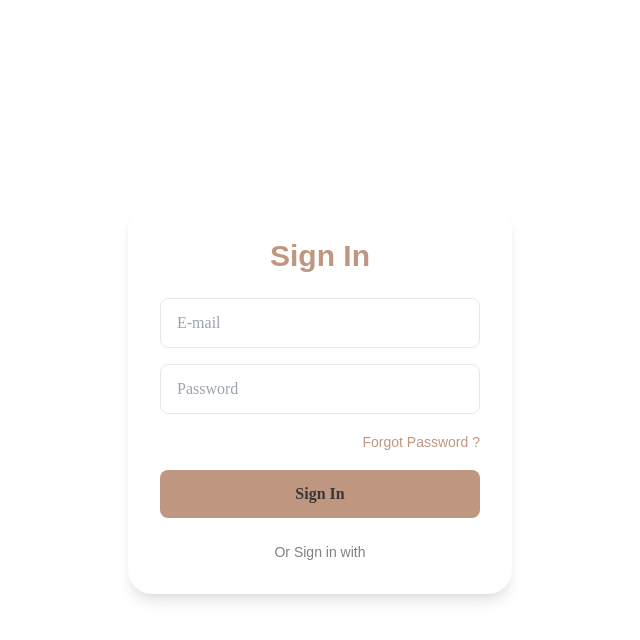
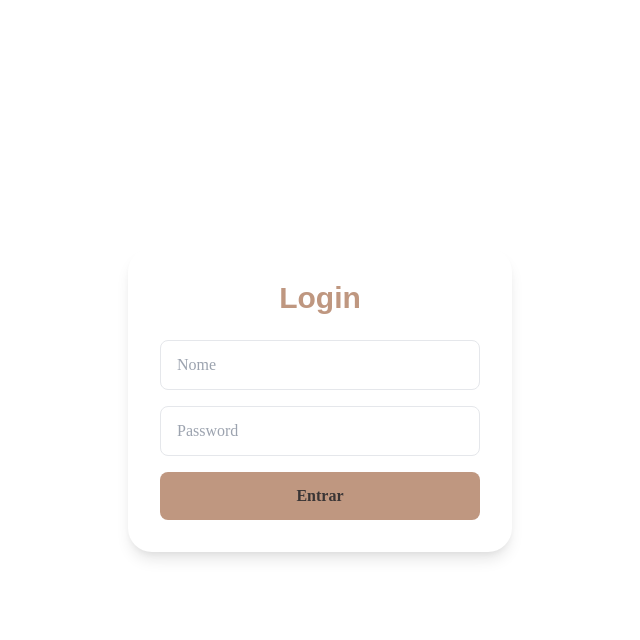
Before and after one commit to AlanBMC/STOQ, a Django app: page / in a window 1280 px wide. Shown: the top 640 px of the page, without its empty margins (320-960 px from the left). Run offline with Django 5.2, Linux system fonts and the light colour scheme.

Commit message:
feat: funcao criar usuario

```diff
--- a/estoque_cafeteria/estoque/templates/Componentes/alerta_global.html
+++ b/estoque_cafeteria/estoque/templates/Componentes/alerta_global.html
@@ -1,9 +1,12 @@
+{% if messages %}
+
 <div id="alert" class="fixed inset-0 flex items-center justify-center">
-    <div class="flex items-center bg-green-400 text-black text-sm font-medium px-4 py-3 rounded-lg shadow-md" role="alert">
-      <svg class="w-5 h-5 mr-3 text-black" fill="currentColor" viewBox="0 0 20 20">
-        <path fill-rule="evenodd" d="M16.707 5.293a1 1 0 00-1.414 0L9 11.586 5.707 8.293a1 1 0 10-1.414 1.414l4 4a1 1 0 001.414 0l7-7a1 1 0 000-1.414z" clip-rule="evenodd"></path>
-      </svg>
-      <span>lorem ipsum dolor sit amet</span>
+  {% for message in messages %}
+  <div class="flex items-center {%if message.tags == sucess %} bg-green-400 {%else %} bg-red-500 {%endif%} text-black text-sm font-medium px-4 py-3 rounded-lg shadow-md" role="alert">
+    <i class="{%if message.tags == sucess %} fa-solid fa-circle-check {%else %} fa-solid fa-triangle-exclamation {%endif%} fa-solid fa-bomb"></i>
+
+    <span>{{ message }}</span>
+      {% endfor %}
       <button id="close-btn" class="ml-auto">
         <svg class="w-5 h-5 text-black" fill="currentColor" viewBox="0 0 20 20">
           <path fill-rule="evenodd" d="M10 8.586L5.707 4.293a1 1 0 10-1.414 1.414L8.586 10l-4.293 4.293a1 1 0 101.414 1.414L10 11.414l4.293 4.293a1 1 0 001.414-1.414L11.414 10l4.293-4.293a1 1 0 00-1.414-1.414L10 8.586z" clip-rule="evenodd"></path>
@@ -11,7 +14,7 @@
       </button>
     </div>
   </div>
-
+  {% endif %}
   <script>
     // Temporizador para ocultar o alerta após 5 segundos (5000 ms)
     setTimeout(() => {
@@ -20,7 +23,7 @@
         alert.classList.add('opacity-0', 'transition-opacity', 'duration-500');
         setTimeout(() => alert.remove(), 500);  // Remove o elemento após a transição
       }
-    }, 1500);
+    }, 3000);
 
     // Função para fechar o alerta manualmente
     document.getElementById('close-btn').addEventListener('click', () => {
--- a/estoque_cafeteria/estoque/templates/login.html
+++ b/estoque_cafeteria/estoque/templates/login.html
@@ -13,22 +13,24 @@
 
 <body class="flex justify-center items-center min-h-screen color-2">
     <div class="bg-white rounded-3xl shadow-lg p-8 max-w-sm w-full">
-        <h1 class="text-3xl font-bold text-center color-1">Sign In</h1>
-        <form class="mt-6" action="{% url 'dashboard' %}" method="GET" > {% csrf_token %}
-            <div class="mb-4">
-                <input type="text" placeholder="E-mail" class="w-full px-4 py-3 rounded-lg border color-2 focus:outline-none">
+        <h1 class="text-3xl font-bold text-center color-1">Login</h1>
+
+        <form class="mt-6" action="{% url 'login' %}" method="POST" > {% csrf_token %}
+
+            <div id="mensagem-alertas">
+                {% include 'componentes/alerta_global.html' %}
+
             </div>
             <div class="mb-4">
-                <input type="password" placeholder="Password" class="w-full px-4 py-3 rounded-lg border color-2 focus:outline-none">
+                <input type="text" placeholder="Nome" name="nome" class="w-full px-4 py-3 rounded-lg border color-2 focus:outline-none">
             </div>
-            <div class="text-right mb-4">
-                <a href="#" class="text-sm color-1 hover:underline">Forgot Password ?</a>
+            <div class="mb-4">
+                <input type="password" placeholder="Password" name="senha" class="w-full px-4 py-3 rounded-lg border color-2 focus:outline-none">
             </div>
-            <button type="submit"  class="w-full py-3 rounded-lg bg-color-1 text-color-1 font-semibold hover:opacity-80">Sign In</button>
+
+            <button type="submit"  class="w-full py-3 rounded-lg bg-color-1 text-color-1 font-semibold hover:opacity-80">Entrar</button>
         </form>
-        <div class="text-center mt-6 text-sm color-4">
-            Or Sign in with
-        </div>
+
 
     </div>
 </body>
--- a/estoque_cafeteria/estoque/urls.py
+++ b/estoque_cafeteria/estoque/urls.py
@@ -4,9 +4,16 @@ from . import views
 
 urlpatterns = [
     path('', views.login, name='login'),
+    path('logout/', views.logout_view, name='logout_view'),
     path('produtoview/', views.produtoview, name='produtoview'),
     path('estoqueview/', views.estoqueview, name='estoqueview'),
     path('configuracaoview/', views.configuracaoview, name='configuracaoview'),
-    path('offline/', views.offline, name='offline')
+
+    # ROTA USER
+    path('cria_usuario/', views.cria_usuario, name='cria_usuario'),
+
+
+
+    path('offline/', views.offline, name='offline'),
 
 ]
--- a/estoque_cafeteria/estoque/views.py
+++ b/estoque_cafeteria/estoque/views.py
@@ -4,24 +4,65 @@ from django.contrib import messages
 from django.contrib.auth.decorators import login_required
 from django.http import JsonResponse
 import json
+from .models import Loja
+from django.contrib.auth import logout,authenticate
+from django.contrib.auth import login as login_django
+
+def login(request):
+    if request.method == 'POST':
+        nome = request.POST.get('nome')
+        senha = request.POST.get('senha')
+        print(nome, senha)
+        user = authenticate(username=nome, password=senha)
+        if user:
+
+            login_django(request, user)
+            return redirect('produtoview')
+        else:
+            print('entrou no erro')
+            messages.error(request, 'Nome ou senha invalidas')
+            return redirect('login')
+
+    if request.method == 'GET':
+        print('entroui no get')
+        return render(request,  'login.html')
 
 
-# Create your views here.
-def login(request):
-    return render(request,  'login.html')
-
+@login_required(login_url='/')
 def produtoview(request):
     return render(request, 'produtoview.html')
 
+@login_required(login_url='/')
 def estoqueview(request):
     return render(request, 'estoque.html')
 
 def offline(request):
     return render(request, 'offline.html')
-
+@login_required(login_url='/')
 def configuracaoview(request):
     return render(request, 'configuracao.html')
 
+
+@login_required(login_url='/')
+def logout_view(request):
+    logout(request)
+    return redirect('login')
+@login_required(login_url='/')
 def cria_usuario(request):
+    '''
+    Cria ususario com senha padrao 123
+    '''
+    if not request.user.has_perm('auth.add_user'):
+        messages.error(request, 'Você não tem permissão para criar usuários.')
+        return redirect('configuracaoview')  # Redireciona para uma página de erro ou home
 
-    pass
+    if request.method == 'POST':
+        nome = request.POST.get('nome')
+        if not User.objects.filter(username=nome).exists():
+                user = User.objects.create_user(username= nome, password= '123')
+                user.save()
+                messages.success(request, f'Usuario {nome} criado com sucesso')
+                return redirect('configuracaoview')
+        else:
+                messages.error(request, f'Usuario com o nome {nome} Ja existe')
+                return  redirect('configuracaoview')
```
Also changed, not shown: estoque_cafeteria/estoque/models.py (+13 -0 lines), estoque_cafeteria/estoque/templates/configuracao.html (+5 -4 lines), estoque_cafeteria/templates/base.html (+6 -4 lines), estoque_cafeteria/estoque/migrations/0002_loja_categoria_loja_fornecedor_loja_and_more.py (added), estoque_cafeteria/estoque_cafeteria/settings.py (line endings or trailing spaces).
